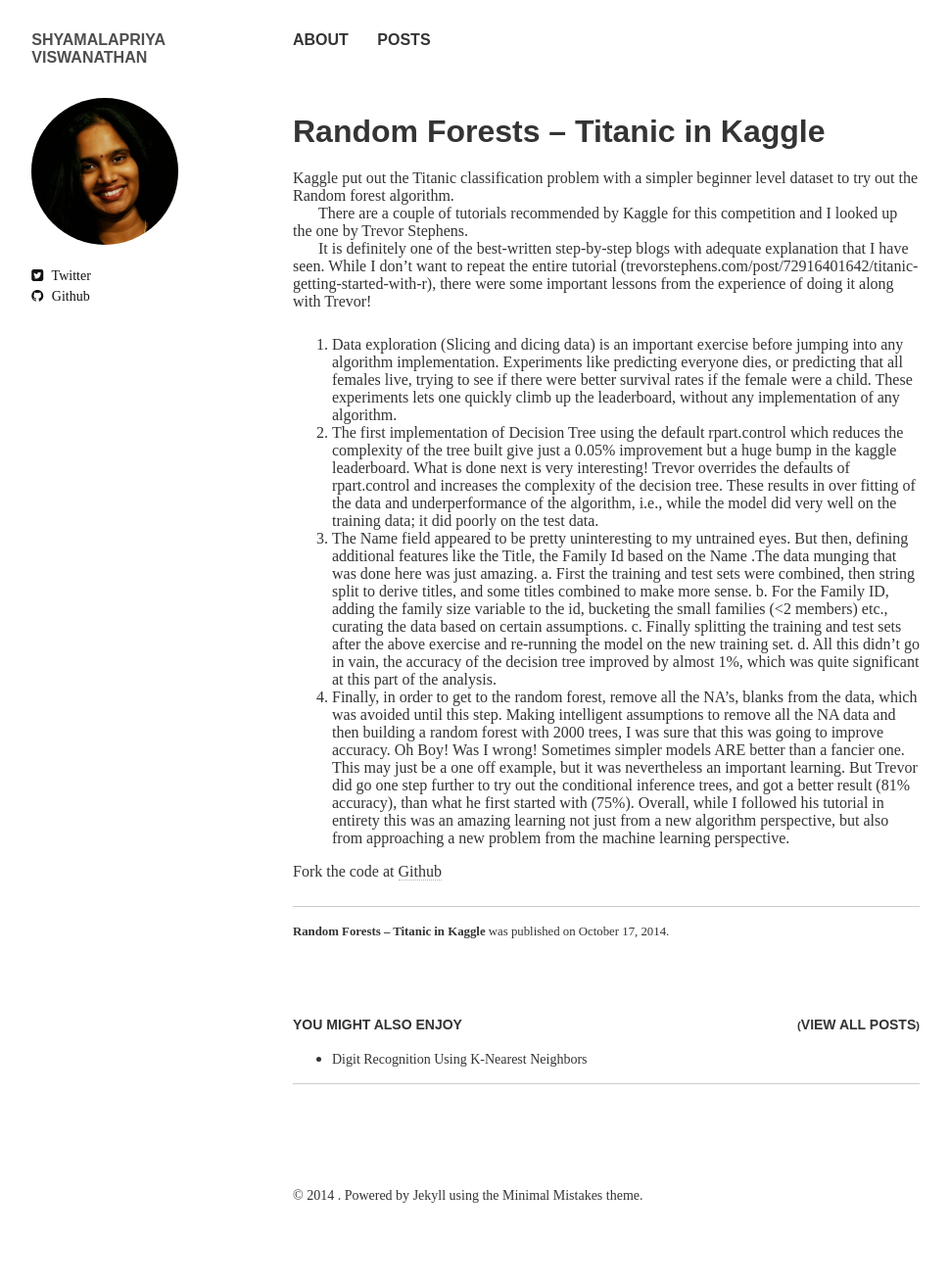
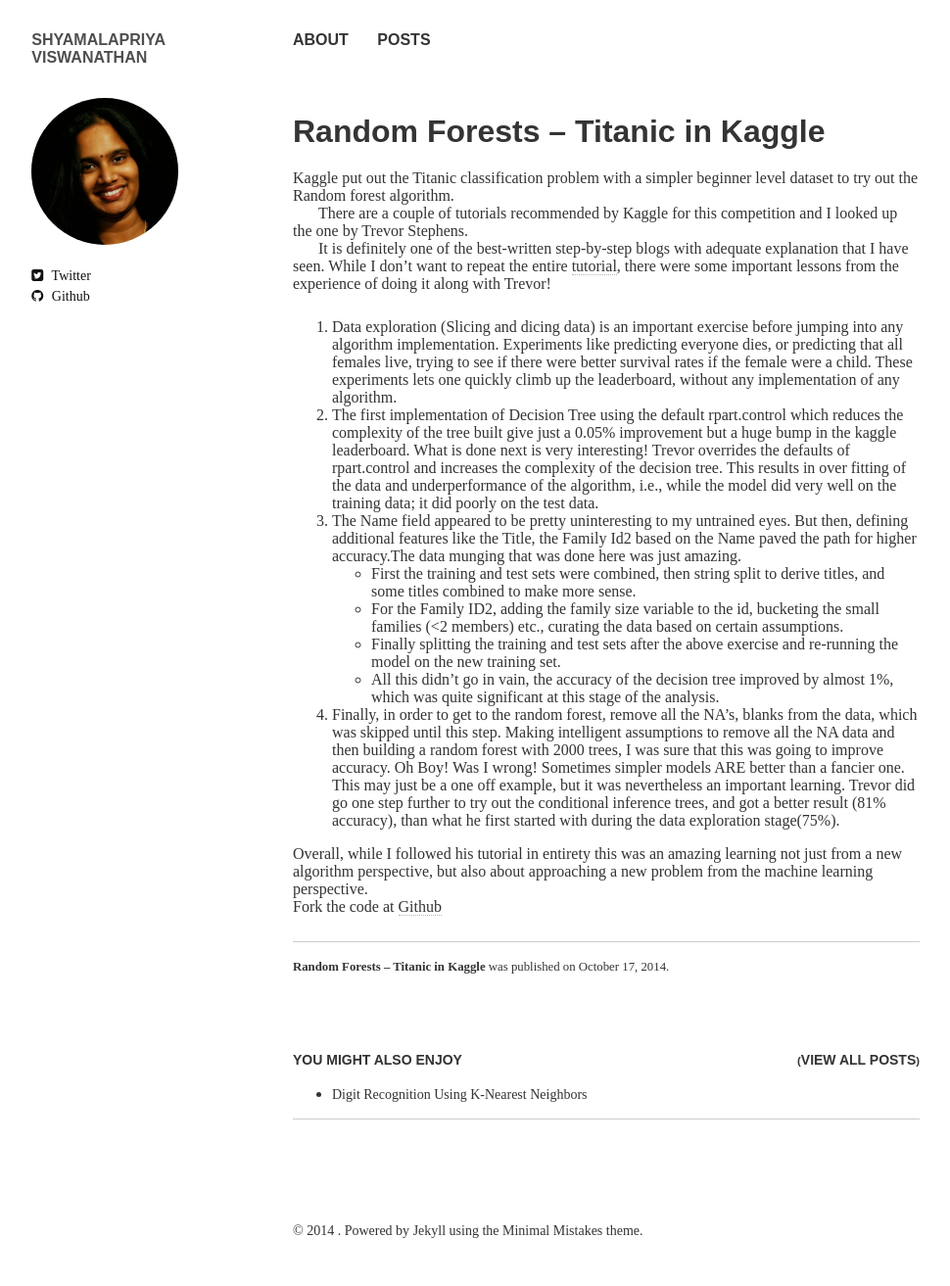
Before and after one commit to shyamalapriya/shyamalapriya.github.io, a Jekyll site: the page built from _posts/2014-10-17-random-forests-titanic-in-kaggle.md, in a window 1280 px wide. Shown: the whole page at 98% size, without its empty margins (21-991 px from the left). Built offline with Jekyll 4.4.1, drawn with Linux system fonts in a browser that asks for light colours; nearby versions of some CDN libraries; some web fonts are replaced; before the commit the page ends 1277 px from its top, so only the background shows below that.

Commit message:
Minor updates

```diff
--- a/_posts/2014-10-17-random-forests-titanic-in-kaggle.md
+++ b/_posts/2014-10-17-random-forests-titanic-in-kaggle.md
@@ -14,15 +14,17 @@ Kaggle put out the Titanic classification problem with a simpler beginner level
 
 There are a couple of tutorials recommended by Kaggle for this competition and I looked up the one by Trevor Stephens.
 
-It is definitely one of the best-written step-by-step blogs with adequate explanation that I have seen. While I don’t want to repeat the entire tutorial (trevorstephens.com/post/72916401642/titanic-getting-started-with-r), there were some important lessons from the experience of doing it along with Trevor!
+It is definitely one of the best-written step-by-step blogs with adequate explanation that I have seen. While I don’t want to repeat the entire [tutorial](trevorstephens.com/post/72916401642/titanic-getting-started-with-r), there were some important lessons from the experience of doing it along with Trevor!
 
 1.	Data exploration (Slicing and dicing data) is an important exercise before jumping into any algorithm implementation. Experiments like predicting everyone dies, or predicting that all females live, trying to see if there were better survival rates if the female were a child. These experiments lets one quickly climb up the leaderboard, without any implementation of any algorithm.
-2.	The first implementation of Decision Tree using the default rpart.control which reduces the complexity of the tree built give just a 0.05% improvement but a huge bump in the kaggle leaderboard. What is done next is very interesting! Trevor overrides the defaults of rpart.control and increases the complexity of the decision tree. These results in over fitting of the data and underperformance of the algorithm, i.e., while the model did very well on the training data; it did poorly on the test data.
-3.	The Name field appeared to be pretty uninteresting to my untrained eyes. But then, defining additional features like the Title, the Family Id based on the Name .The data munging that was done here was just amazing.
-a.	First the training and test sets were combined, then string split to derive titles, and some titles combined to make more sense.
-b.	For the Family ID, adding the family size variable to the id, bucketing the small families (<2 members) etc., curating the data based on certain assumptions.
-c.	Finally splitting the training and test sets after the above exercise and re-running the model on the new training set.
-d.	All this didn’t go in vain, the accuracy of the decision tree improved by almost 1%, which was quite significant at this part of the analysis.
-4.	Finally, in order to get to the random forest, remove all the NA’s, blanks from the data, which was avoided until this step. Making intelligent assumptions to remove all the NA data and then building a random forest with 2000 trees, I was sure that this was going to improve accuracy.  Oh Boy! Was I wrong! Sometimes simpler models ARE better than a fancier one. This may just be a one off example, but it was nevertheless an important learning. But Trevor did go one step further to try out the conditional inference trees, and got a better result (81% accuracy), than what he first started with (75%).  Overall, while I followed his tutorial in entirety this was an amazing learning not just from a new algorithm perspective, but also from approaching a new problem from the machine learning perspective.
+2.	The first implementation of Decision Tree using the default rpart.control which reduces the complexity of the tree built give just a 0.05% improvement but a huge bump in the kaggle leaderboard. What is done next is very interesting! Trevor overrides the defaults of rpart.control and increases the complexity of the decision tree. This results in over fitting of the data and underperformance of the algorithm, i.e., while the model did very well on the training data; it did poorly on the test data.
+3.	The Name field appeared to be pretty uninteresting to my untrained eyes. But then, defining additional features like the Title, the Family Id2 based on the Name paved the path for higher accuracy.The data munging that was done here was just amazing.
+	*	First the training and test sets were combined, then string split to derive titles, and some titles combined to make more sense.
+	*	For the Family ID2, adding the family size variable to the id, bucketing the small families (<2 members) etc., curating the data based on certain assumptions.
+	*	Finally splitting the training and test sets after the above exercise and re-running the model on the new training set.
+	*	All this didn’t go in vain, the accuracy of the decision tree improved by almost 1%, which was quite significant at this stage of the analysis.
+4.	Finally, in order to get to the random forest, remove all the NA’s, blanks from the data, which was skipped until this step. Making intelligent assumptions to remove all the NA data and then building a random forest with 2000 trees, I was sure that this was going to improve accuracy.  Oh Boy! Was I wrong! Sometimes simpler models ARE better than a fancier one. This may just be a one off example, but it was nevertheless an important learning. Trevor did go one step further to try out the conditional inference trees, and got a better result (81% accuracy), than what he first started with during the data exploration stage(75%).
 
+Overall, while I followed his tutorial in entirety this was an amazing learning not just from a new algorithm perspective, but also about approaching a new problem from the machine learning perspective.
+<br>
 Fork the code at [Github](https://github.com/shyamalapriya/datashakers-titanic)
```
